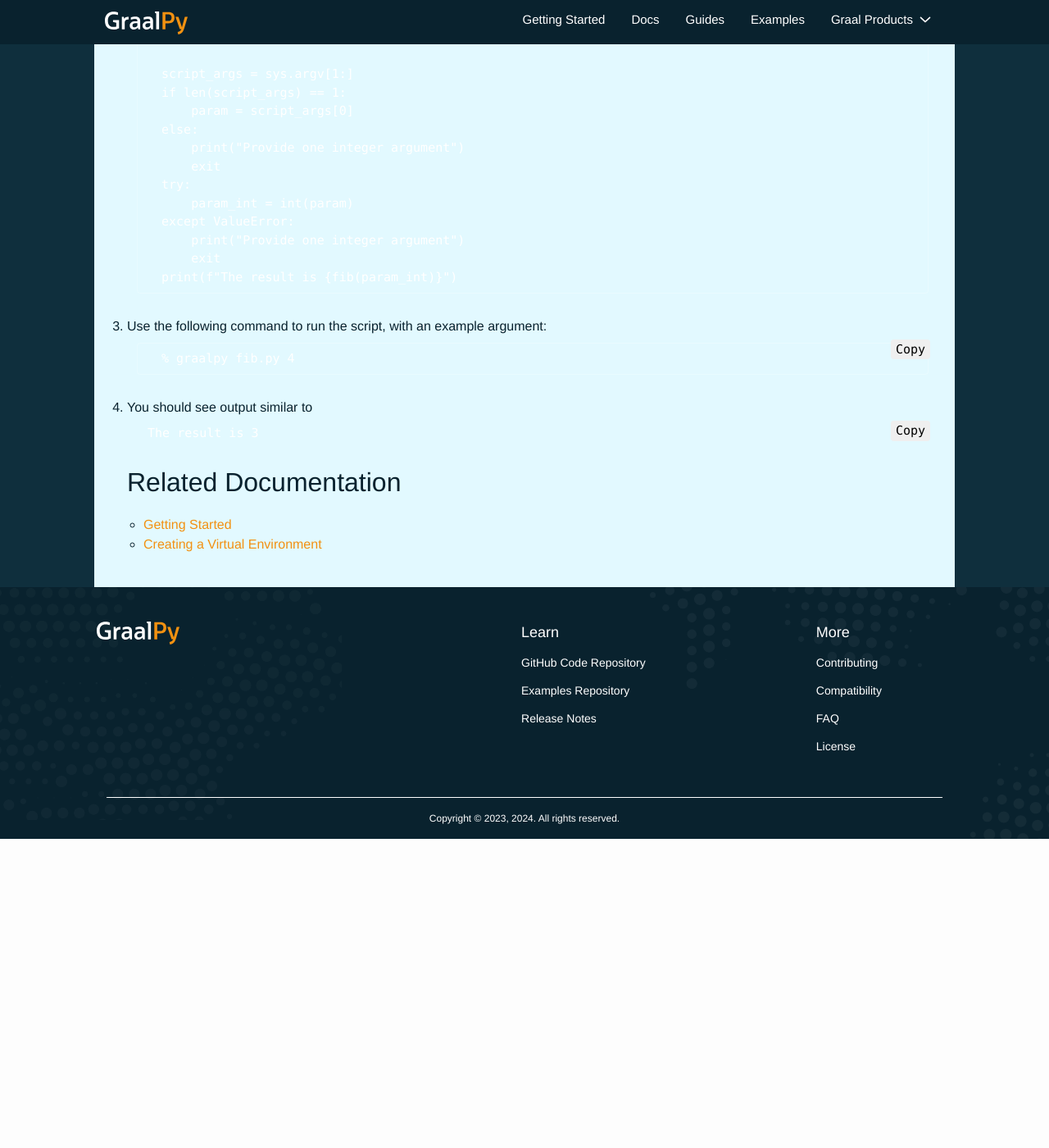
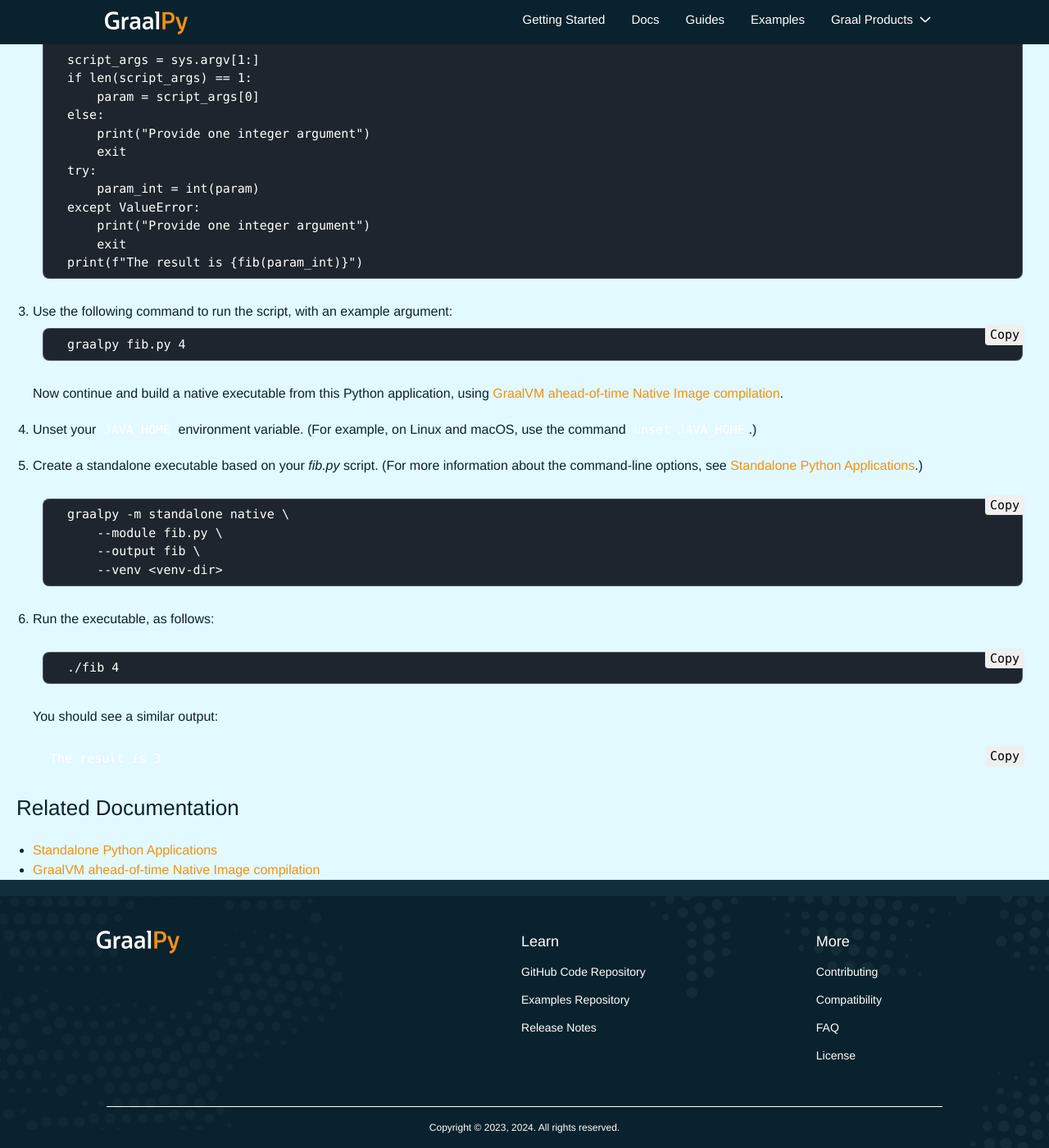
Before and after one commit to Y-Shcheholskyy/graalpy.github.io, a Jekyll site: the page built from docs/examples/Fibonacci.md, in a window 1280 px wide and 1400 px high, scrolled down 658 px. Shown: the whole window at 82% size. Built offline with Jekyll 4.4.1, drawn with Linux system fonts in a browser that asks for light colours; our own code applies the rules of GitHub Pages for plain Markdown files; before the commit the page ends 1681 px from its top, so only the background shows below that; some of the changed text lies outside the part shown.

Commit message:
Refactor Fibonacci example

````diff
--- a/docs/examples/Fibonacci.md
+++ b/docs/examples/Fibonacci.md
@@ -1,17 +1,9 @@
----
-layout: learn
-title: Fibonacci
-permalink: /examples/fibonacci/
-description: This example provides a demonstration of a small Python script.
----
+# Fibonacci Sequence
 
-<a href='{{ "/examples/" | relative_url }}' class="btn btn-back">&lt; Back</a>
+This example provides a demonstration of creating a standalone executable from your Python application, using GraalPy and GraalVM Native Image.
+A demo application is a Python program that prints Fibonacci numbers using recursion.
 
-# Fibonacci
-{{ page.description }}
-
-1. Install `graalpy` and [create a Virtual Environment](/guides/creating_a_virtual_environment/), then activate it.
-(For more information, see [Getting Started](/getting_started/).)
+1. [Install GraalPy](https://y-shcheholskyy.github.io/graalpy.github.io/getting-started/). Then [create a Virtual Environment](https://y-shcheholskyy.github.io/graalpy.github.io/guides#creating_a_virtual_environment) and activate it.
 
 2. Copy the following contents into a file named _fib.py_:
 
@@ -49,13 +41,34 @@
 
 3. Use the following command to run the script, with an example argument:
     ```bash
-    % graalpy fib.py 4
+    graalpy fib.py 4
     ```
 
-4. You should see output similar to
+    Now continue and build a native executable from this Python application, using [GraalVM ahead-of-time Native Image compilation](https://www.graalvm.org/latest/reference-manual/native-image/).
+
+4. Unset your `JAVA_HOME` environment variable.
+(For example, on Linux and macOS, use the command `unset JAVA_HOME`.)
+
+5. Create a standalone executable based on your _fib.py_ script.
+(For more information about the command-line options, see [Standalone Python Applications](https://y-shcheholskyy.github.io/graalpy.github.io/reference/standalone-applications/).)
+
+    ```bash
+    graalpy -m standalone native \
+        --module fib.py \
+        --output fib \
+        --venv <venv-dir>
+    ```
+
+4. Run the executable, as follows:
+
+    ```bash
+    ./fib 4
+    ```
+    You should see a similar output:
     ```
     The result is 3
     ```
+
 ### Related Documentation
-* [Getting Started](/getting_started/)
-* [Creating a Virtual Environment](/guides/creating_a_virtual_environment/)
+* [Standalone Python Applications](https://y-shcheholskyy.github.io/graalpy.github.io/reference/standalone-applications/)
+* [GraalVM ahead-of-time Native Image compilation](https://www.graalvm.org/latest/reference-manual/native-image/)
````
Also changed, not shown: docs/examples/Standalone_Fibonacci.md (deleted, +0 -45 lines), docs/examples/Examples.md (line endings or trailing spaces).
